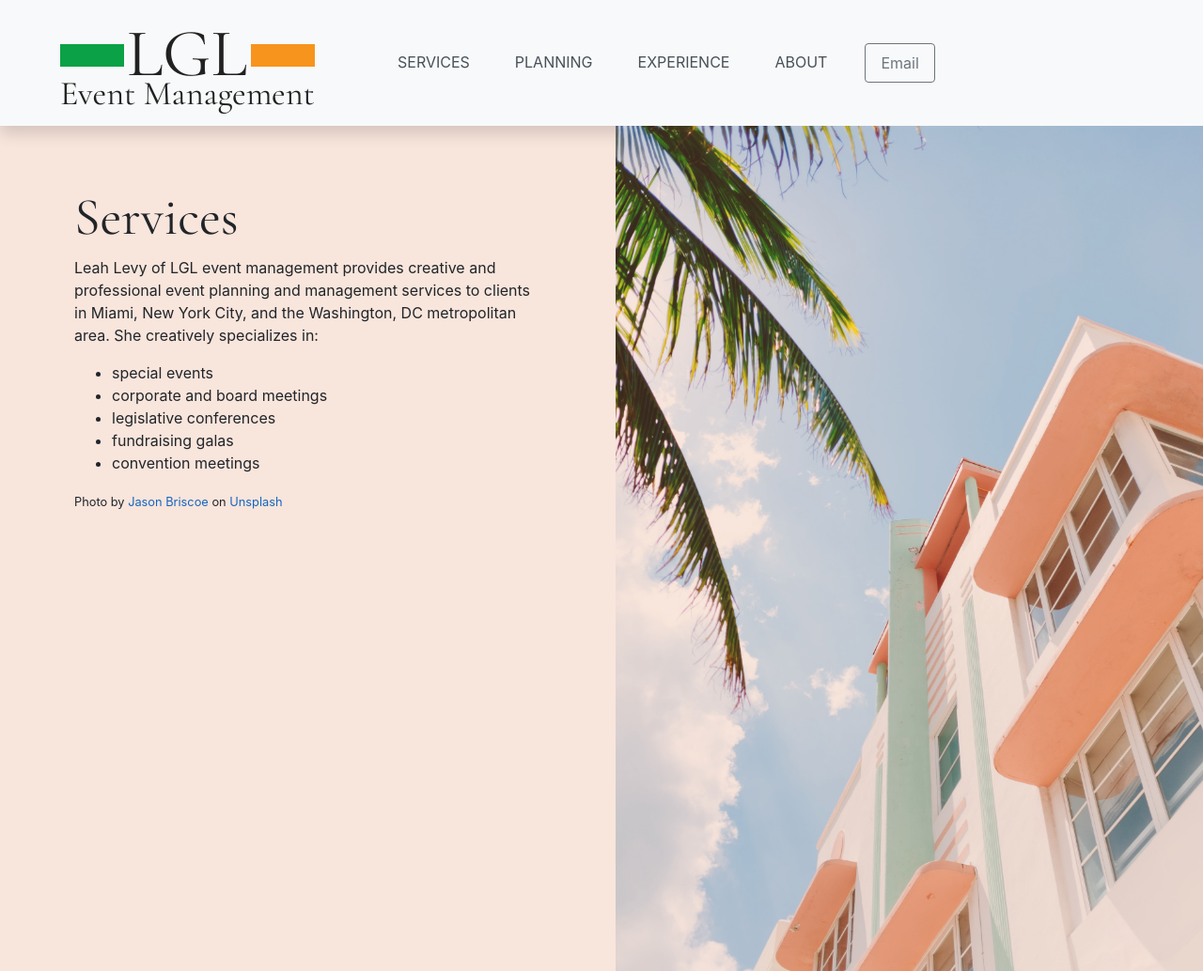
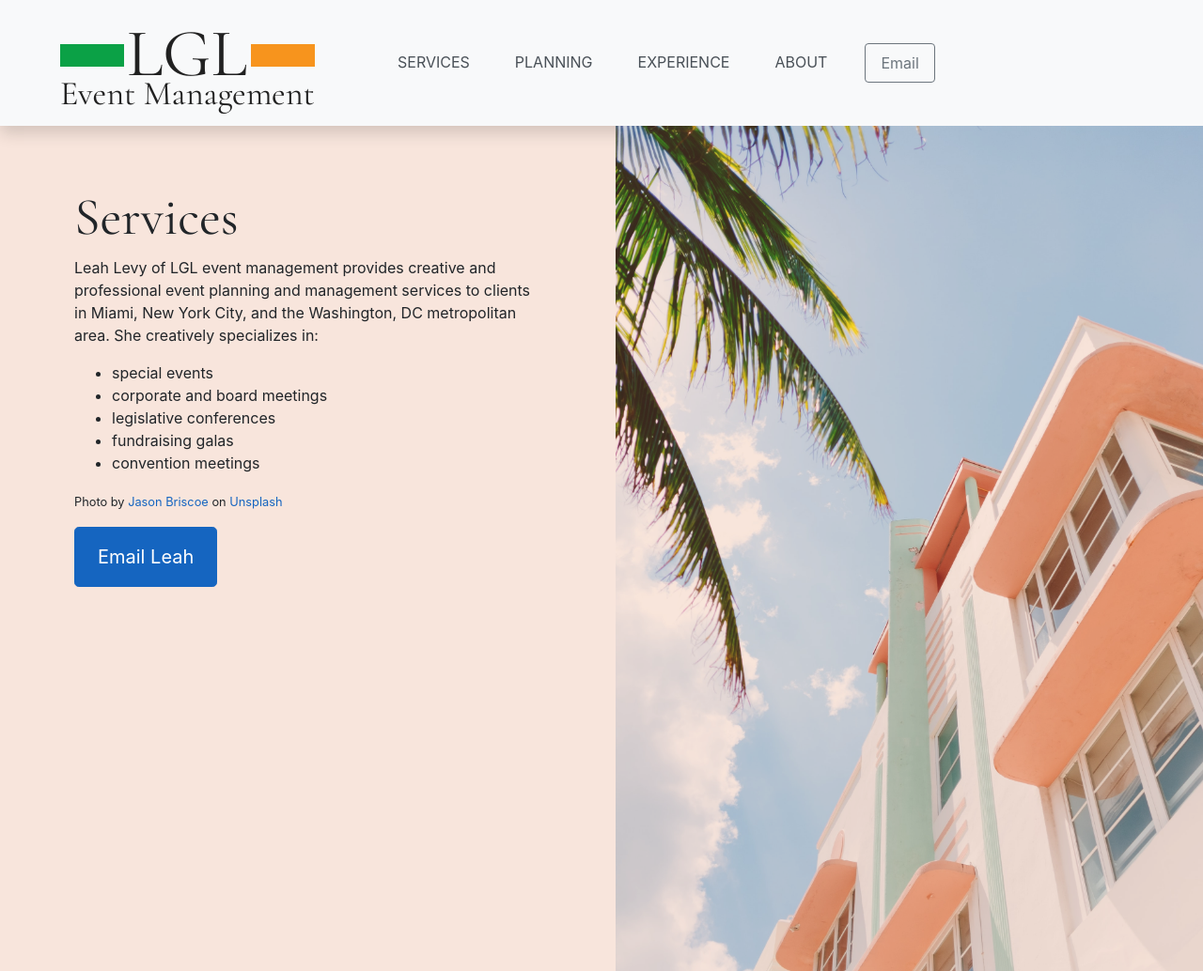
Before and after one commit to pglevy/lglem, a Jekyll site: the page built from services.md, in a window 1280 px wide. Shown: the whole page at 94% size. Built offline with Jekyll 4.4.1, drawn with Linux system fonts in a browser that asks for light colours; some web fonts are replaced.

Commit message:
add email button to default layout

```diff
--- a/_layouts/default.html
+++ b/_layouts/default.html
@@ -20,6 +20,7 @@
           <div class="container pt-4 p-md-8 min-vh-100">
             <h1 class="display-4">{{ page.title }}</h1>
             {{ content }}
+            <a class="btn btn-primary btn-lg" href="mailto:leah@lgleventmgmt.com">Email Leah</a>
           </div>
         </div>
         <div class="col-md p-0 order-1 order-md-2 image-background" style="background-image: url(assets/img/{{ page.image }}); background-size: cover; background-repeat: no-repeat;">
```
